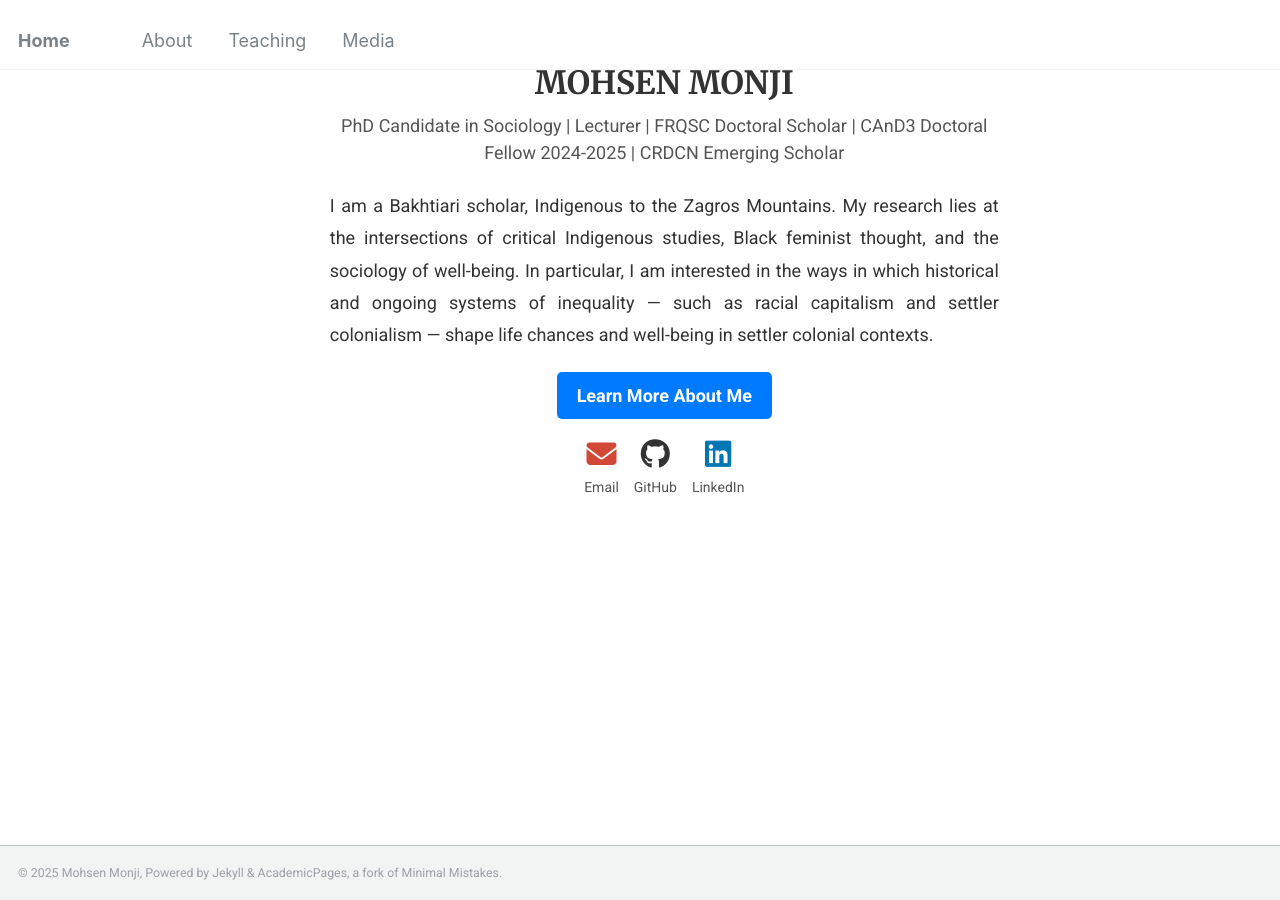
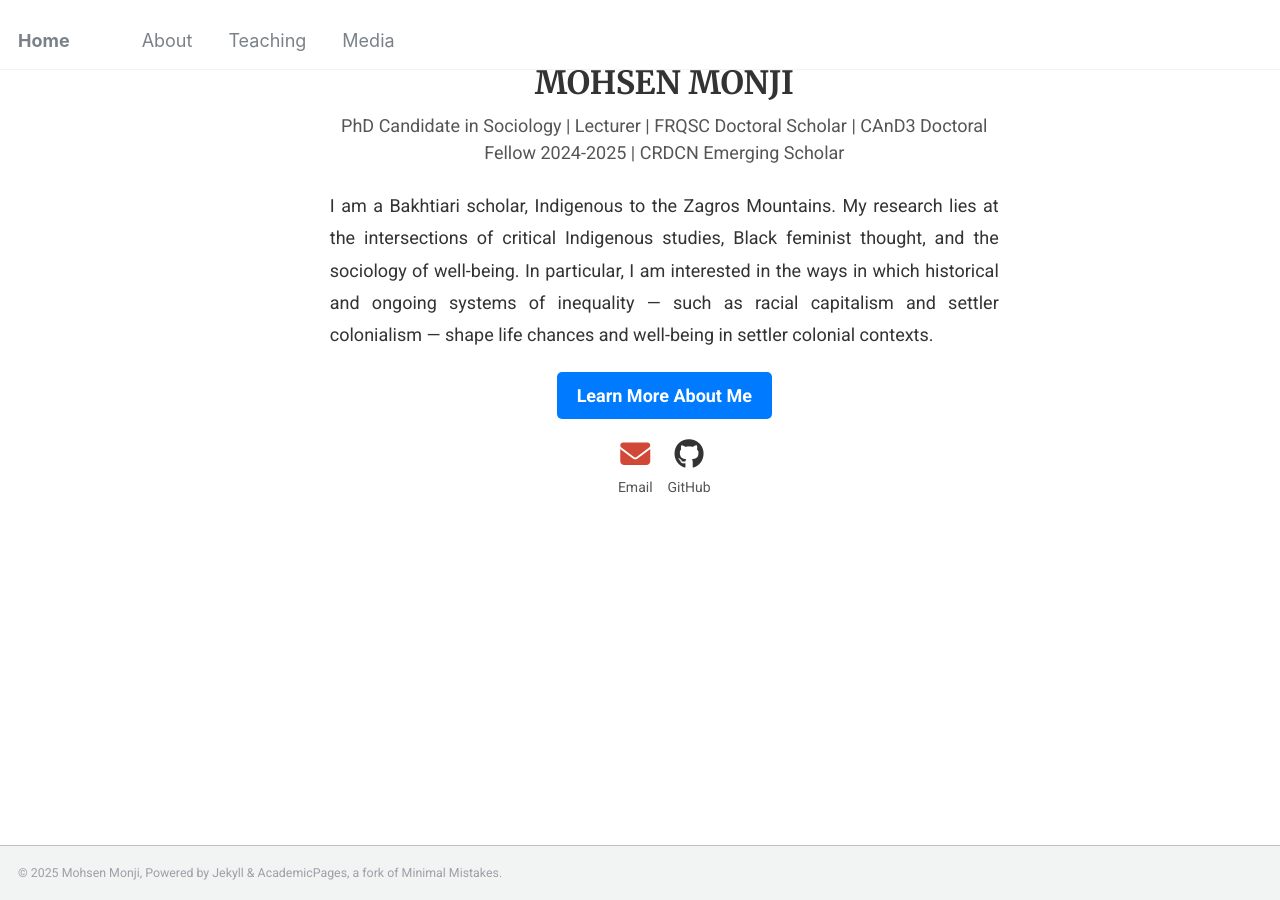
Before and after one commit to Mohsnmonji/mohsnmonji.github.io, a Jekyll site: the page built from _pages/front.md, in a window 1280 px wide and 900 px high, scrolled down 523 px. Built offline with Jekyll 4.4.1, drawn with Linux system fonts in a browser that asks for light colours.

Commit message:
Update front.md

```diff
--- a/_pages/front.md
+++ b/_pages/front.md
@@ -57,11 +57,4 @@ hide_avatar: true
     </a>
   </div>
 
-  <div style="text-align:center;">
-    <a href="https://www.linkedin.com/in/mohsen-monji-0a3a37269" target="_blank" style="text-decoration:none;">
-      <i class="fab fa-linkedin" style="color:#0077B5; font-size:30px;"></i><br>
-      <span style="font-size:14px; color:#555;">LinkedIn</span>
-    </a>
-  </div>
-
 </div>
```
